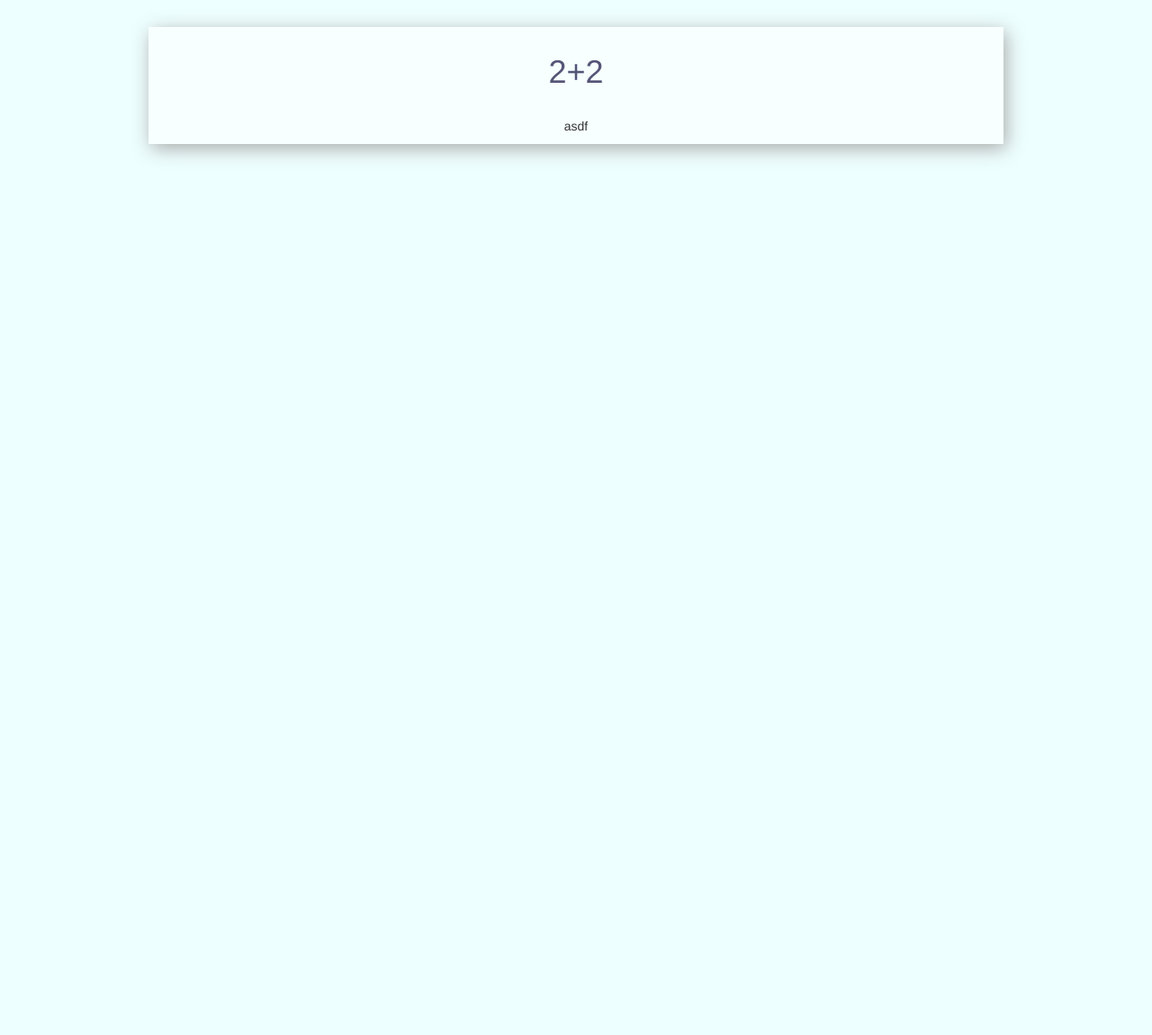
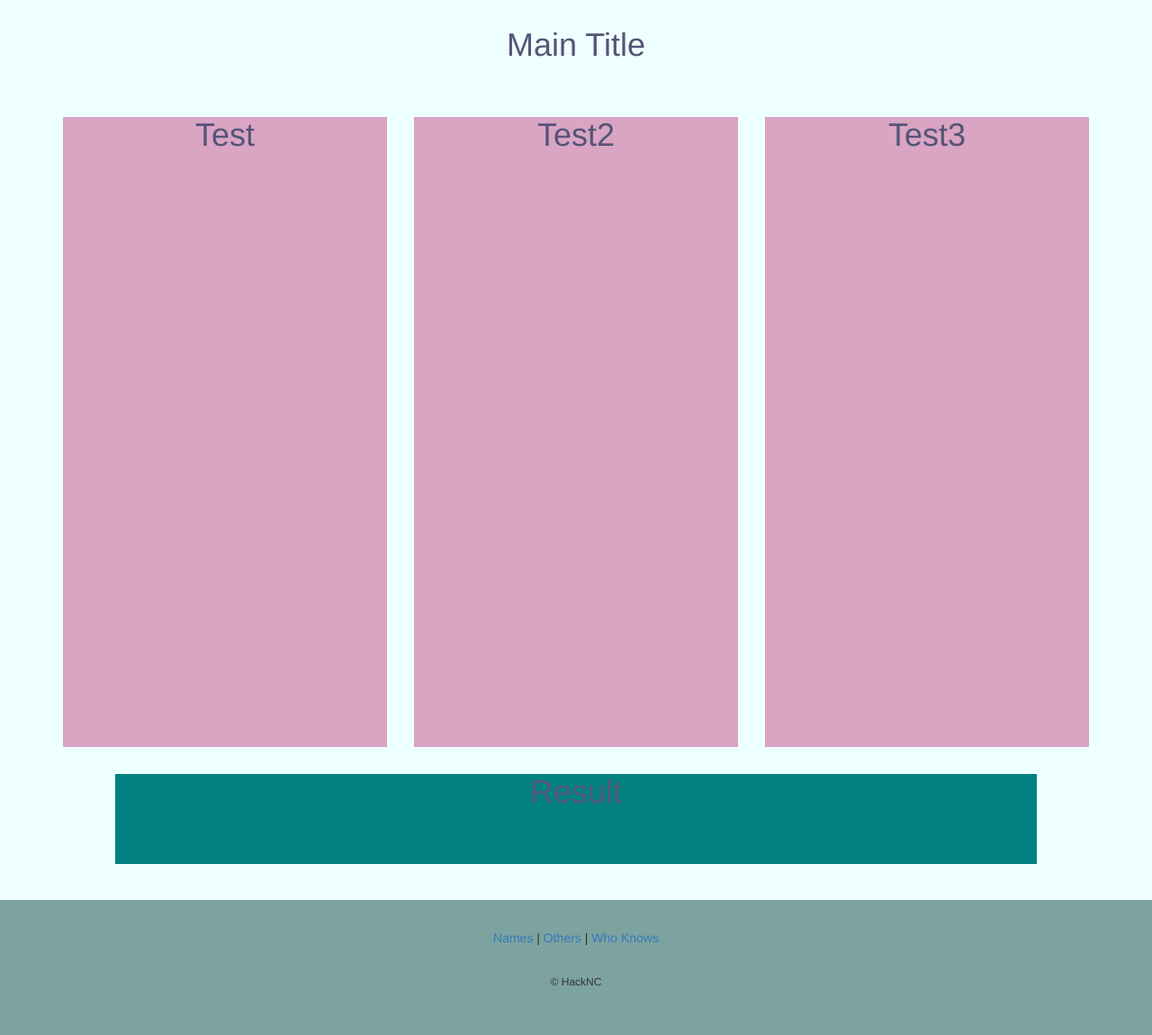
Before and after one commit to pocket-98/quantum-unsupremacy, a plain HTML site: page game_layout/index.html in a window 1280 px wide. Shown: the whole page at 90% size. Before the commit the page ends 800 px from the top, so only its background shows below. Drawn offline with Linux system fonts and the light colour scheme.

Commit message:
UI Update

```diff
--- a/game_layout/index.html
+++ b/game_layout/index.html
@@ -11,14 +11,41 @@
   </head>
   <body>
     <div class="container" style="margin: 0 auto">
-      <div class="col-md-1"></div>
-      <div id="page" class="col-xs-12 col-md-10">
-        <h1>2+2</h1>
+      <header>
+        <h1>Main Title</h1>
+      </header>
         <div class="row">
-          <p>asdf</p>
+            <div class="col-lg-4">
+                <div class="box1">
+                    <h1>Test</h1>
+                </div>
+            </div>
+            <div class="col-lg-4">
+                <div class="box2">
+                    <h1>Test2</h1>
+                </div>
+            </div>
+            <div class="col-lg-4">
+                <div class="box3">
+                    <h1>Test3</h1>
+                </div>
+            </div>
+        </div>
+    </div>
+    <div class="row">
+      <div class="col-lg-12">
+        <div class="resultBox">
+            <h1>Result</h1>
         </div>
       </div>
-      <div class="col-md-1"></div>
+    </div>
+    <div class="footcontainer">
+        <div id="options">
+         <h5> <a href="">Names</a> | <a href="">Others</a> | <a href="">Who Knows</a> </h5>
+        </div>
+          <div class="foot">
+          <h6>© HackNC </h6>
+        </div>
     </div>
   </body>
 </html>
--- a/game_layout/style.css
+++ b/game_layout/style.css
@@ -2,16 +2,46 @@ body {
 	background-color: #EEFFFF;
 }
 
-#page {
-	margin: 30px auto;
-	background-color: #F7FFFF;
-	text-align: center;
-	box-shadow: 3px 5px 20px #AAAAAA;
+.box1,.box2,.box3{
+	background: rgba(201, 88, 144, 0.541);
+	min-height: 700px;
+}
+
+.resultBox{
+	position: relative;
+	left: 10%;
+	background: teal;
+	width: 80%;
+	min-height: 100px;
 }
 
 h1 {
 	margin: 30px auto;
 	color: #555577;
+	text-align: center;
+}
+
+.footcontainer{
+    position: relative;
+    background-color: #7DA3A1;
+    width: 100%;
+    height: 150px;
+    margin-top: 40px;
+    bottom: 0%;
+}
+
+#options{
+    position: absolute;
+    text-align: center;
+    width: 100%;
+    margin-top: 2%;
+}
+
+.foot{
+    position: absolute;
+    text-align: center;
+    top: 50%;
+    width: 100%;
 }
 
 .button {
```
